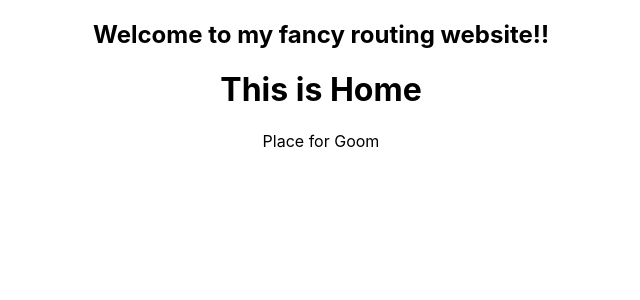
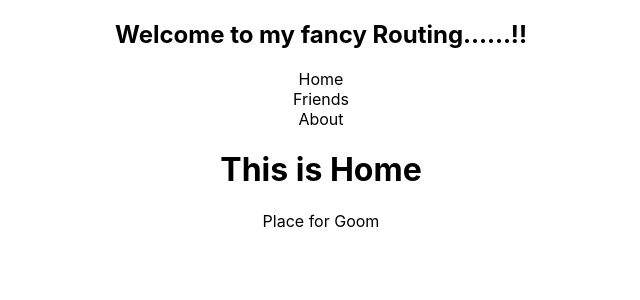
Before and after one commit to Pobarul-islam/react-router, a React (Create React App) app: page / in a window 1280 px wide. Shown: the top 300 px of the page, without its empty margins (319-959 px from the left). Built offline with nearby package versions, Linux system fonts and the light colour scheme.

Commit message:
some code added

```diff
--- a/src/App.js
+++ b/src/App.js
@@ -2,6 +2,7 @@ import { Route, Routes } from 'react-router-dom';
 import './App.css';
 import About from './components/About/About';
 import Friends from './components/Friends/Friends';
+import Header from './components/Header/Header';
 import Home from './components/Home/Home';
 import NotFound from './components/NotFound/NotFound';
 
@@ -10,7 +11,7 @@ import NotFound from './components/NotFound/NotFound';
 function App() {
   return (
     <div className="App">
-      <h2>Welcome to my fancy routing website!!</h2>
+      <Header></Header>
       <Routes>
         <Route path='/' element={<Home></Home>}></Route>
         <Route path='/friends' element={<Friends></Friends>}></Route>
--- /dev/null
+++ b/src/components/CoustomLink/CoustomLink.js
@@ -0,0 +1,18 @@
+import React from 'react';
+import { Link, useMatch, useResolvedPath } from 'react-router-dom';
+
+function CoustomLink({ children, to, ...props }) {
+  let resolved = useResolvedPath(to);
+  let match = useMatch({ path: resolved.pathname, end: true });
+
+  return (
+    <div>
+      <Link style={{ color: match ? 'red': 'black', textDecoration: match ? "underline" : "none" }} to={to} {...props}>
+        {children}
+      </Link>
+
+    </div>
+  );
+}
+
+export default CoustomLink;
--- /dev/null
+++ b/src/components/Friend/Friend.js
@@ -0,0 +1,19 @@
+import React from "react";
+import { useNavigate } from "react-router-dom";
+
+const Friend = (props) => {
+  const { name, username, id } = props.friend;
+  const navigate = useNavigate();
+  const showFriendDetail = () => {
+    const path = `/friend/${id}`;
+    navigate(path);
+  };
+  return (
+    <div>
+      <h2>Name:{name}</h2>
+      <button onClick={showFriendDetail}>{username}</button>
+    </div>
+  );
+};
+
+export default Friend;
--- a/src/components/Friends/Friends.js
+++ b/src/components/Friends/Friends.js
@@ -1,10 +1,21 @@
-import React from 'react';
+import React, { useEffect, useState } from 'react';
+import Friend from '../Friend/Friend';
 
 const Friends = () => {
+    const [friends, setFriends] = useState([]);
+    useEffect(() => {
+        fetch("https://jsonplaceholder.typicode.com/users")
+            .then(res => res.json())
+            .then(data => setFriends(data));
+    },[])
     return (
         <div>
             <h2>Hello Friends, How are you?</h2>
-            <p><small>Parle kichu taka dhar dis.</small></p>
+            <p><small>Parle kichu taka dhar dis... {friends.length}</small></p>
+
+            {
+                friends.map(friend => <Friend key={friend.id} friend={friend}></Friend>)
+            }
         </div>
     );
 };
--- /dev/null
+++ b/src/components/Header/Header.js
@@ -0,0 +1,18 @@
+import React from "react";
+import { Link } from "react-router-dom";
+import CoustomLink from "../CoustomLink/CoustomLink";
+
+const Header = () => {
+  return (
+    <div>
+      <h2>Welcome to my fancy Routing......!!</h2>
+      <nav>
+        <CoustomLink to="/home">Home</CoustomLink>
+        <CoustomLink to="/friends">Friends</CoustomLink>
+        <CoustomLink to="/about">About</CoustomLink>
+      </nav>
+    </div>
+  );
+};
+
+export default Header;
```
